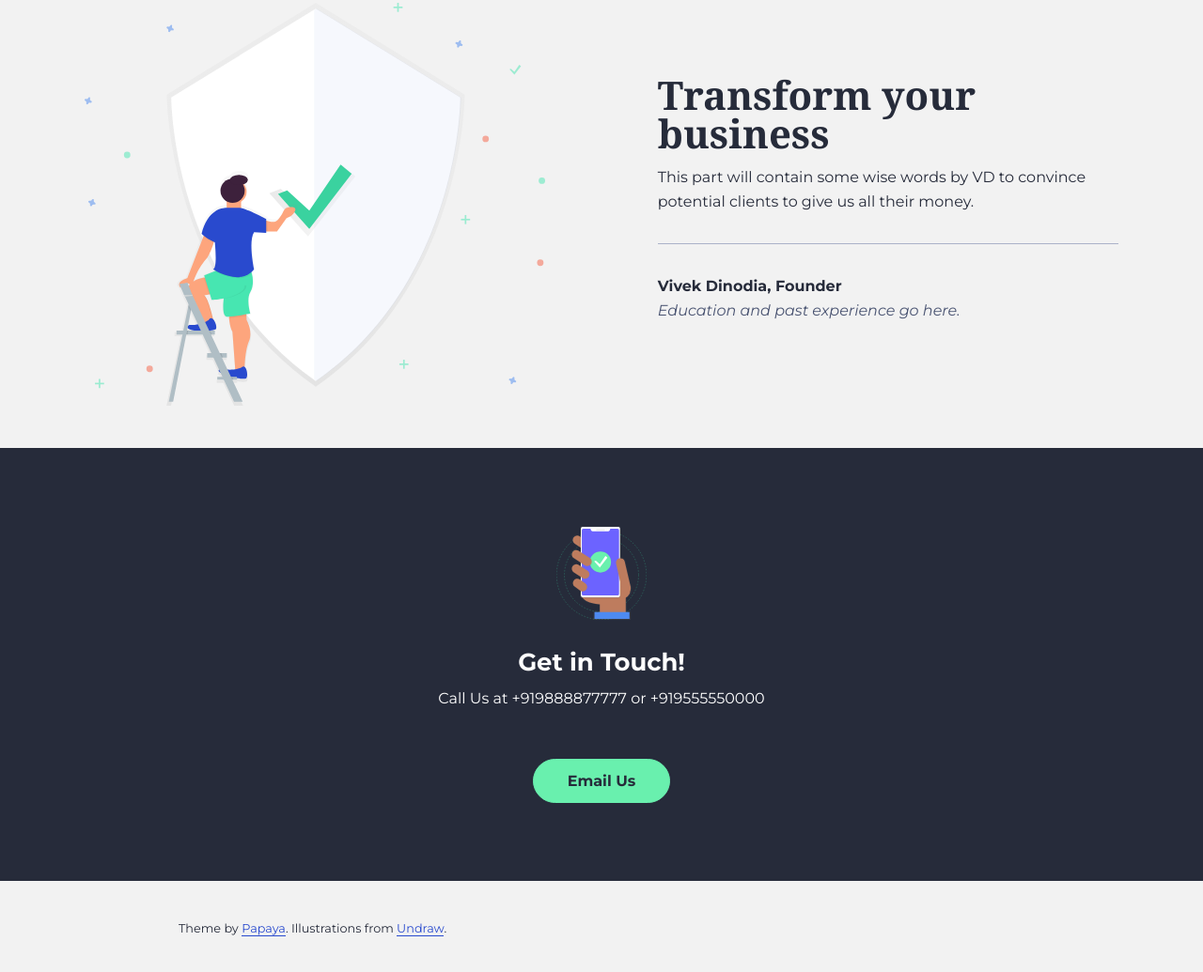
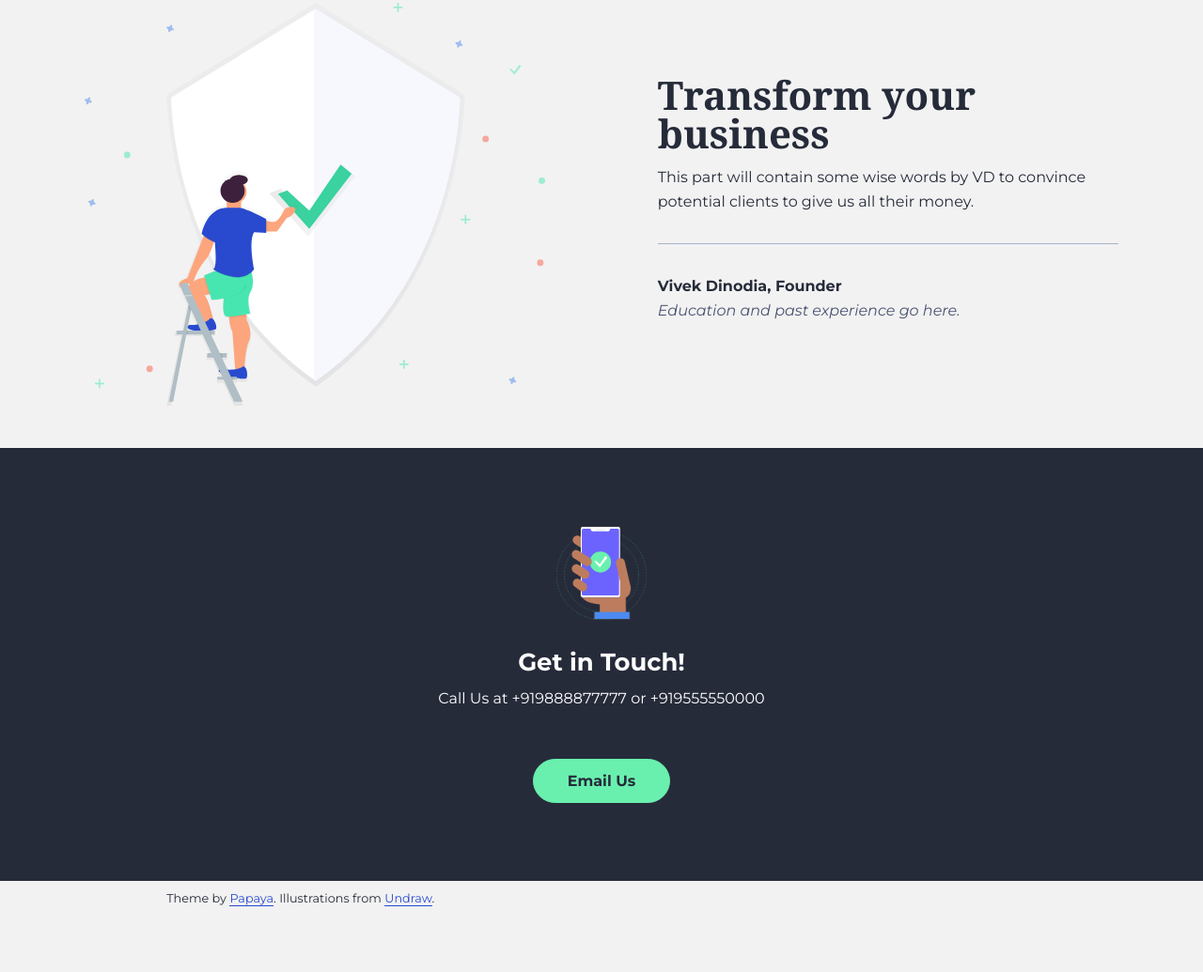
Before and after one commit to wearechalang/wearechalang.github.io, a plain HTML site: page index.html in a window 1280 px wide. Shown: the part 1233-2268 px from the top of the page at 94% size. Drawn offline with nearby package versions, Linux system fonts and the light colour scheme; a web font is replaced by a local one.

Commit message:
Add files via upload

```diff
--- a/index.html
+++ b/index.html
@@ -107,9 +107,7 @@
     <footer class="pt1 pb3 align--center-on-mobile">
         <div class="container">
             <div class="grid-row">
-                <div class="grid-column mt2 span-half">
-                    <p class="small">Theme by <a href="https://www.papayatemplates.com" class="link link--text">Papaya</a>. Illustrations from&nbsp;<a href="https://undraw.co/" class="link link--text">Undraw</a>.</p>
-                </div>
+                 <p class="small">Theme by <a href="https://www.papayatemplates.com" class="link link--text">Papaya</a>. Illustrations from&nbsp;<a href="https://undraw.co/" class="link link--text">Undraw</a>.</p>
             </div>
         </div>
     </footer>
```
